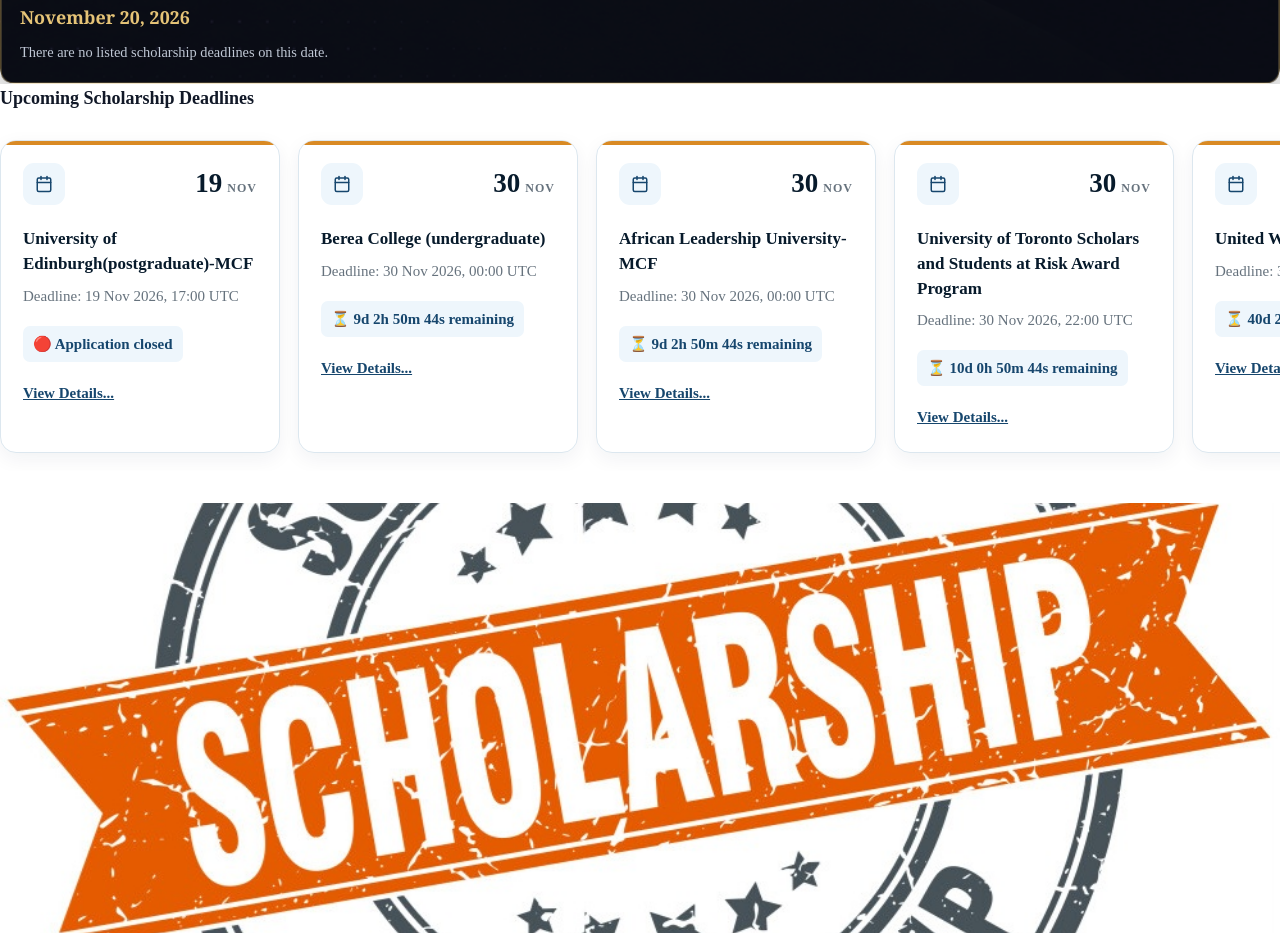
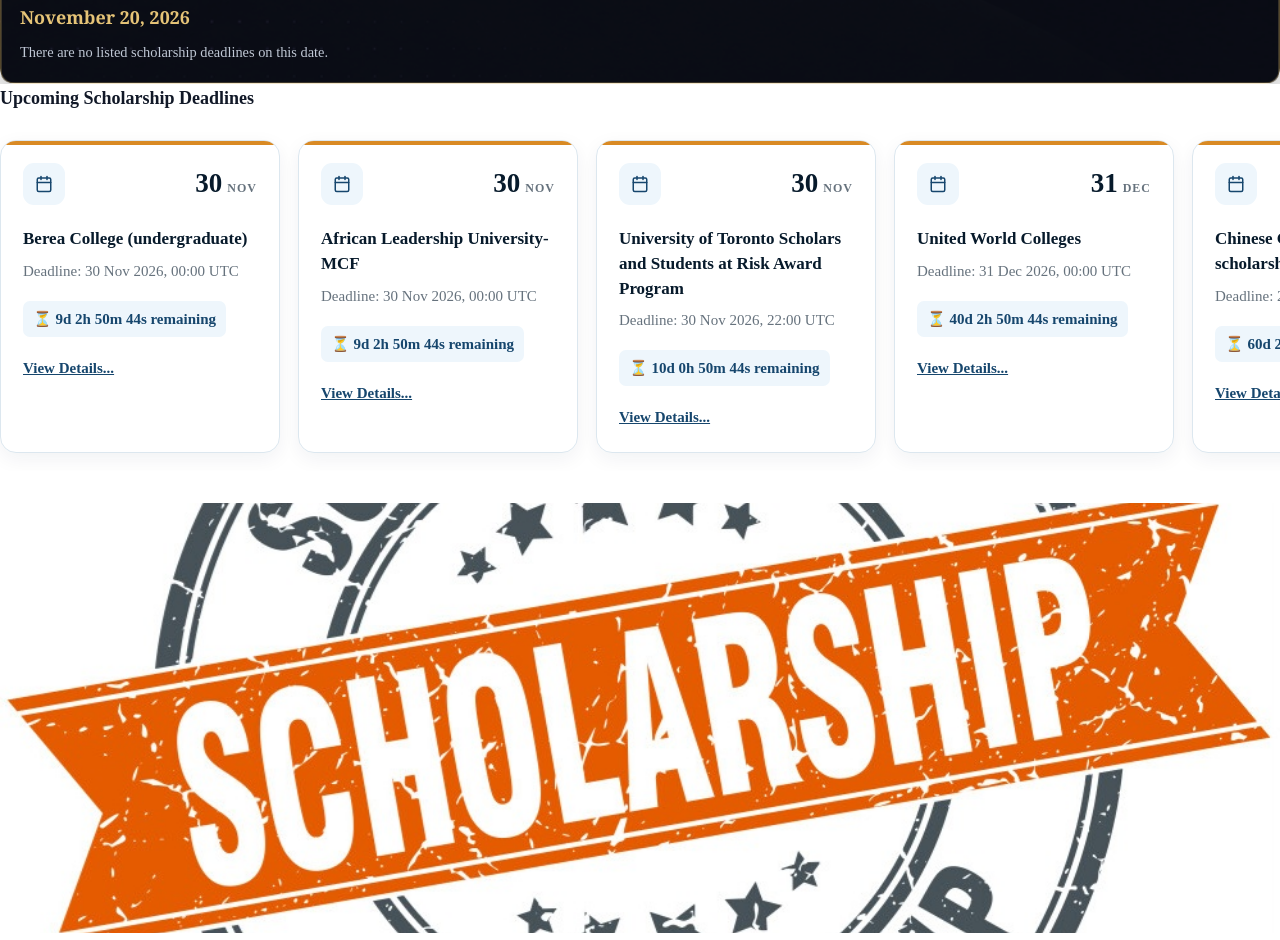
Before and after one commit to Rebeccamagiar04/My_Web_Project-, a plain HTML site: page resources.html in a window 1280 px wide. Shown: the part 1238-2178 px from the top of the page. Drawn offline with Linux system fonts and the light colour scheme; no server answers.

Commit message:
Remove University of Edinburgh scholarship deadline card
Removed the deadline card for the University of Edinburgh scholarship, including its date, title, and countdown.

```diff
--- a/resources.html
+++ b/resources.html
@@ -292,36 +292,6 @@ href="resources.css">
 </div>
 
 <div class="deadlines-grid">
-
-      <div class="deadline-card">
-
-<div class="deadline-date">
-
-<div class="date-icon">
-<svg width="18" height="18" viewBox="0 0 24 24" fill="none" stroke="currentColor" stroke-width="2" stroke-linecap="round" stroke-linejoin="round"><rect x="3" y="4" width="18" height="18" rx="2" ry="2"/><line x1="16" y1="2" x2="16" y2="6"/><line x1="8" y1="2" x2="8" y2="6"/><line x1="3" y1="10" x2="21" y2="10"/></svg>
-</div>
-
-<div class="date-text">
-<div class="day">19</div>
-<div class="month">Nov</div>
-</div>
-
-</div>
-
-<div class="deadline-title">University of Edinburgh(postgraduate)-MCF</div>
-
-<div class="deadline">
-    Deadline: 19 Nov 2026, 17:00 UTC
-</div>
-
-<div class="countdown" data-deadline="2026-11-19T17:00:00Z">
-    Calculating...
-</div>
-  <div>
-<a href="scholarship-details.html?id=edinburgh-mastercard">View Details...</a>
-  </div>
-
-      </div>
 
   <div class="deadline-card">
 
```
